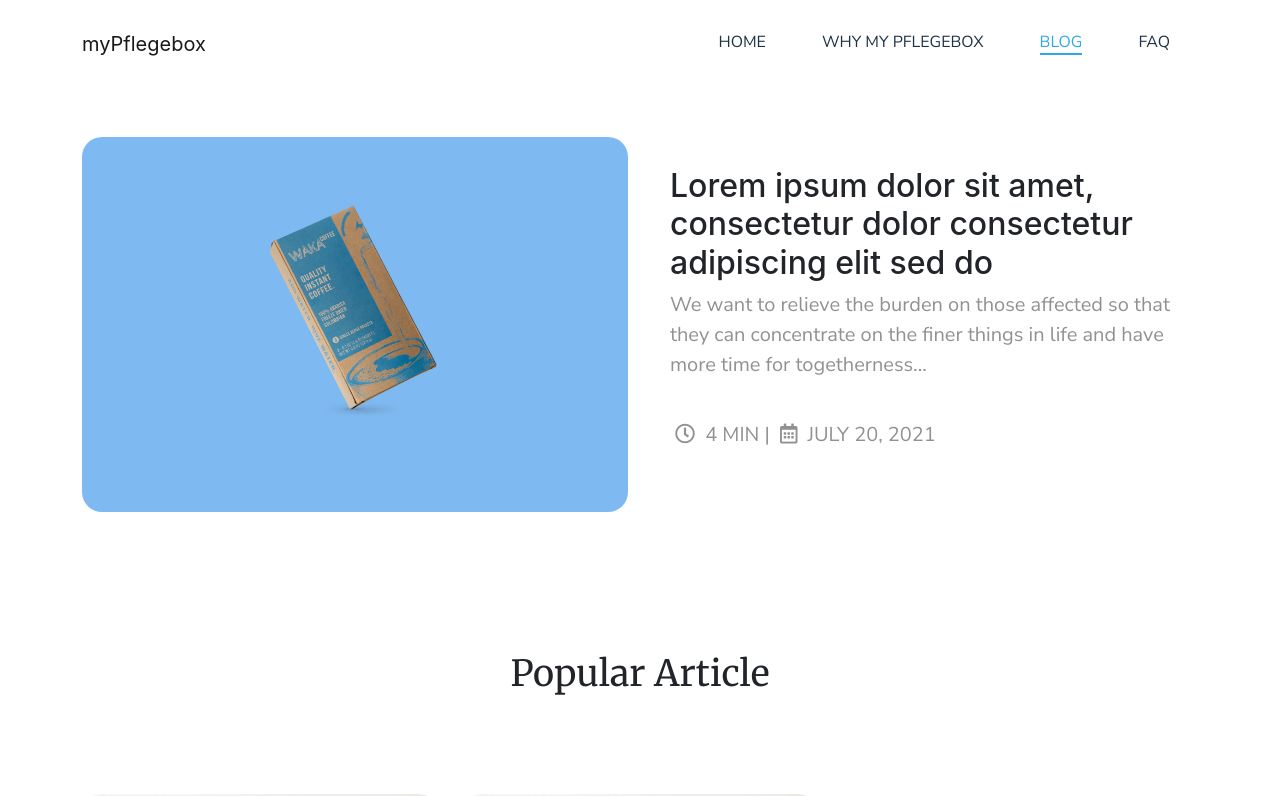
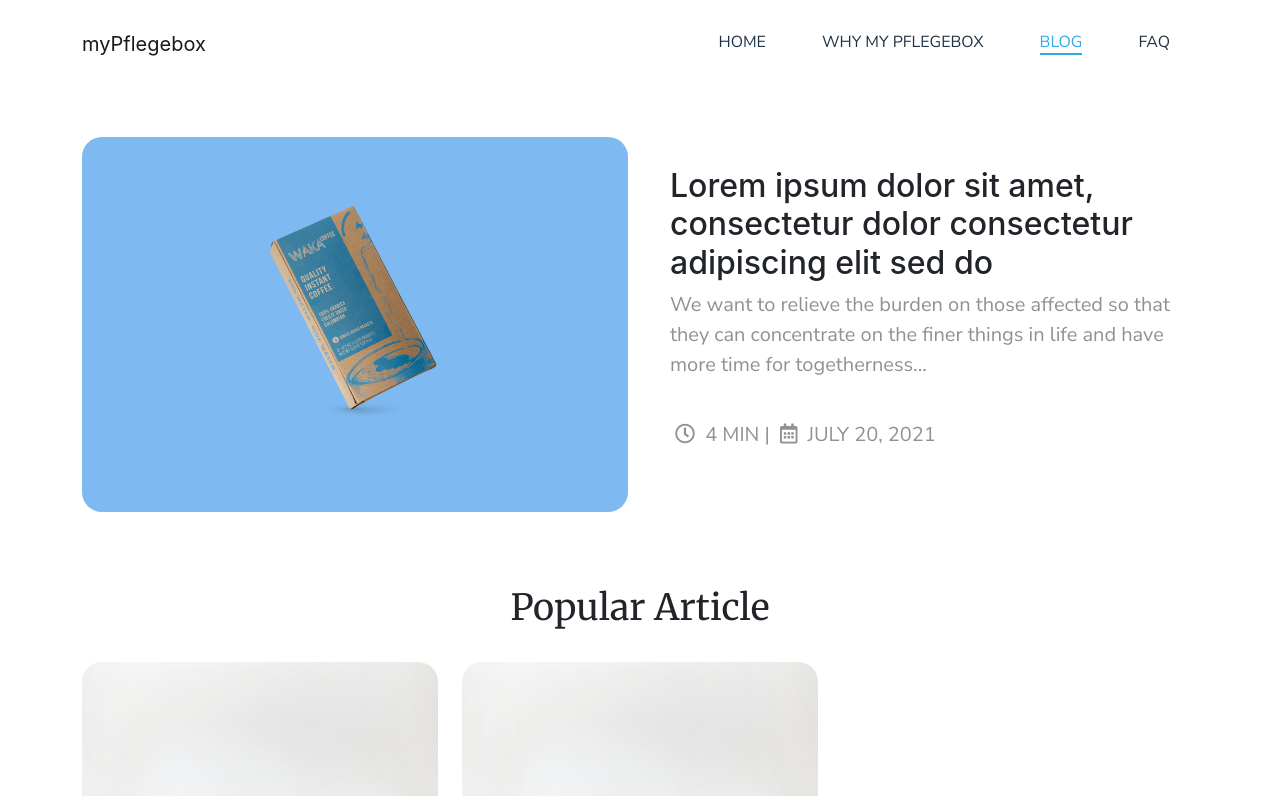
Before and after one commit to ahmedkhalid136/FlegeBOX-FINALIZED, a React (Create React App) app: page /Bloglist in a window 1280 px wide. Shown: the top 796 px of the page. Built offline with nearby package versions, Linux system fonts and the light colour scheme.

Commit message:
3rd change

```diff
--- a/src/components/Bloglist/Bloglist.js
+++ b/src/components/Bloglist/Bloglist.js
@@ -57,7 +57,7 @@ function Bloglist() {
         {/* POPULAR ARTICLE SECTION */}
 
         <div className="container popular-article-section">
-          <div style={{ textAlign: "center", padding: "90px 0" }}>
+          <div style={{ textAlign: "center", padding: "24px 0" }}>
             <h3>Popular Article</h3>
           </div>
           <div className="row">
```
